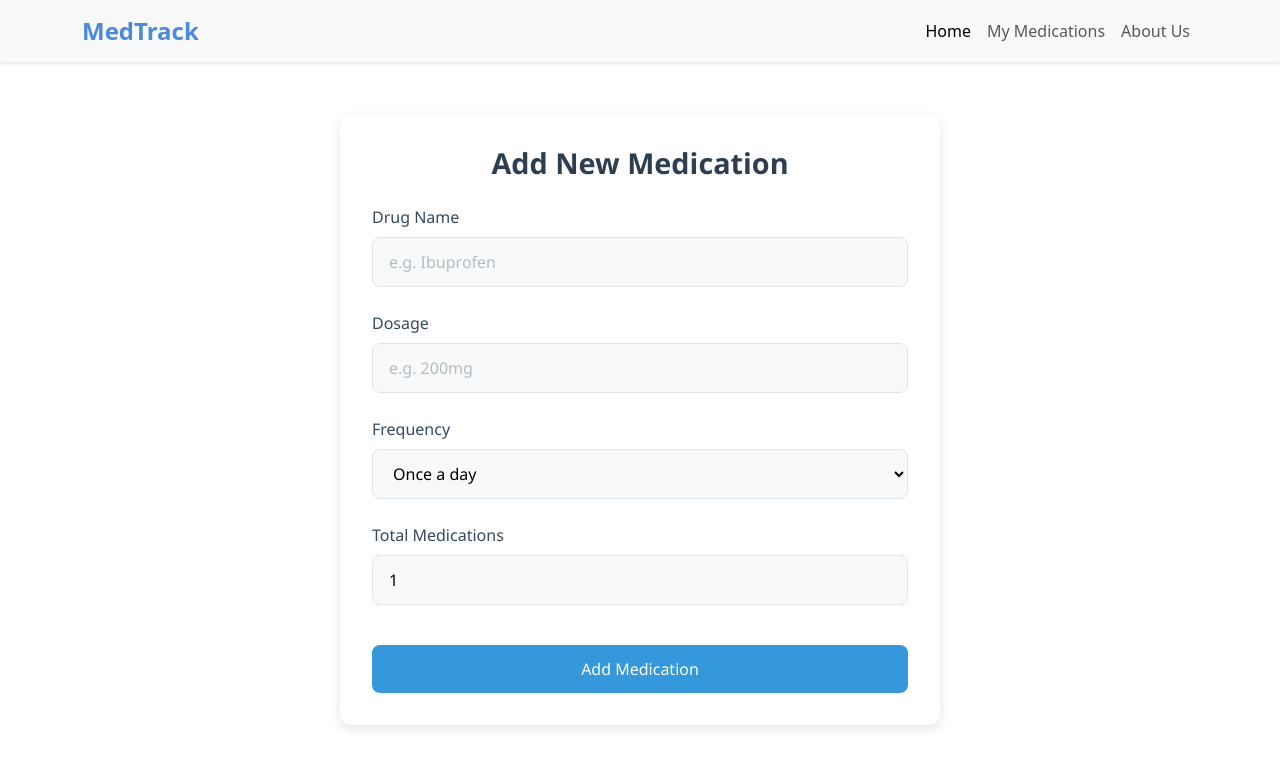
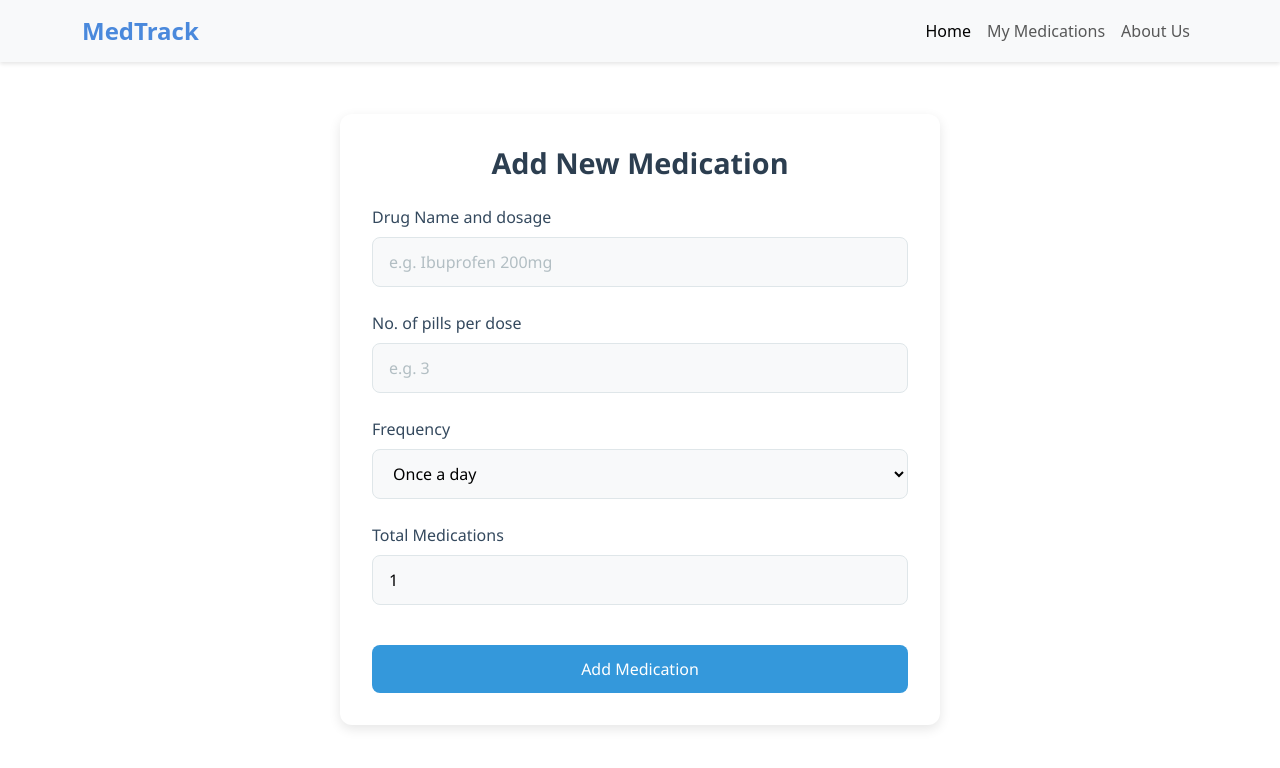
Before and after one commit to Boyani-Rose/Med-track-app, a React (Create React App) app: page /add-medication in a window 1280 px wide. Shown: the top 768 px of the page. Built offline with nearby package versions, Linux system fonts and the light colour scheme.

Commit message:
Created db.json API

```diff
--- /dev/null
+++ b/db.json
@@ -0,0 +1,4 @@
+{
+    "medications": [],
+    "reminders": []
+  }
--- a/src/components/AddMedForm.jsx
+++ b/src/components/AddMedForm.jsx
@@ -38,25 +38,25 @@ function MedicationForm({ onAdd }) {
       <h2>Add New Medication</h2>
 
       <div className="form-group">
-        <label>Drug Name</label>
+        <label>Drug Name and dosage</label>
         <input
           type="text"
           name="name"
           value={formData.name}
           onChange={handleChange}
-          placeholder="e.g. Ibuprofen"
+          placeholder="e.g. Ibuprofen 200mg"
           required
         />
       </div>
 
       <div className="form-group">
-        <label>Dosage</label>
+        <label>No. of pills per dose</label>
         <input
           type="text"
           name="dosage"
           value={formData.dosage}
           onChange={handleChange}
-          placeholder="e.g. 200mg"
+          placeholder="e.g. 3"
           required
         />
       </div>
```
